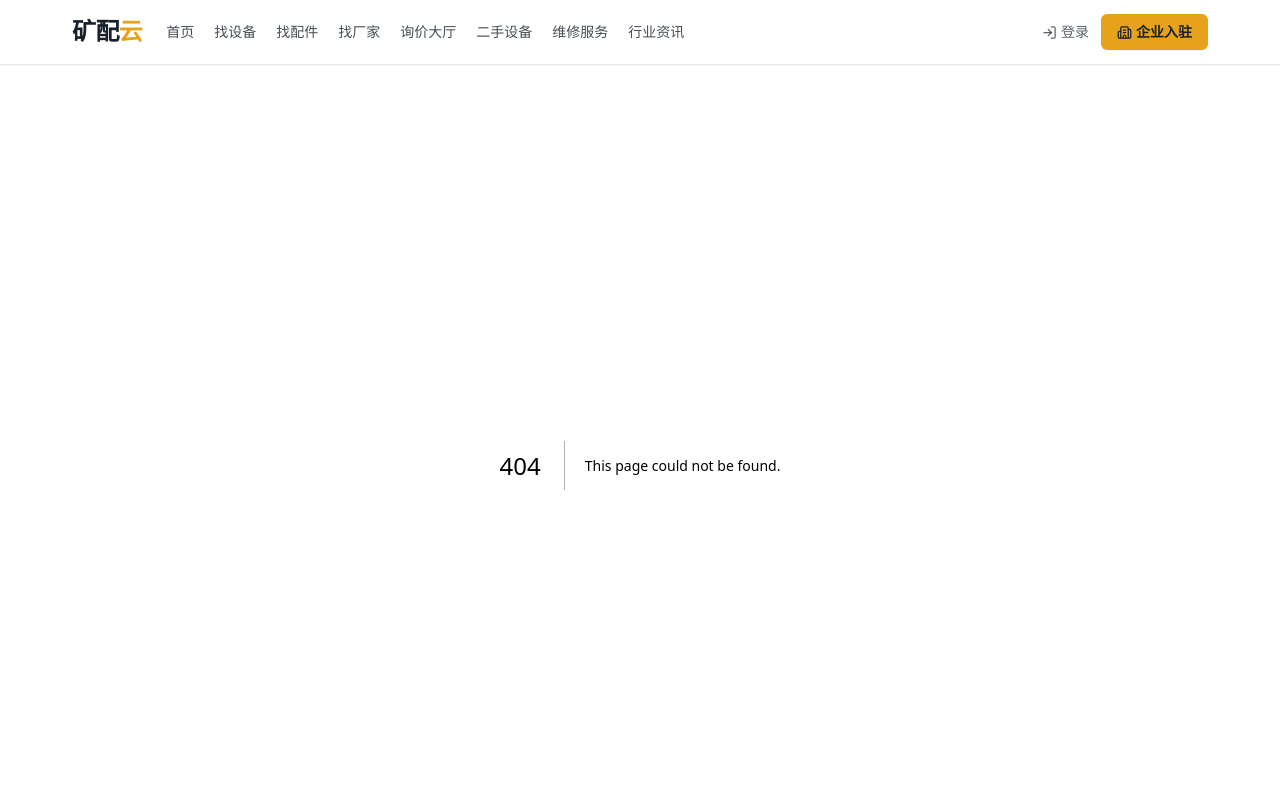
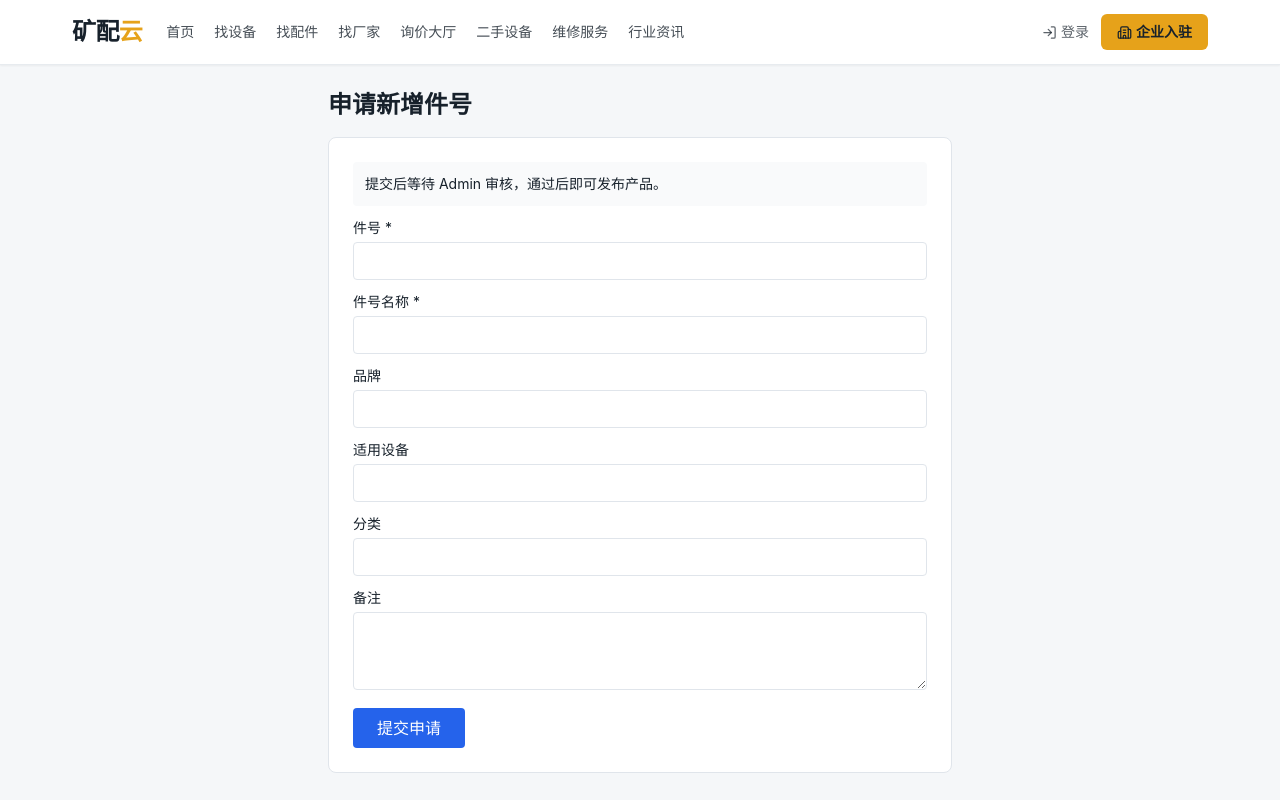
Before and after one commit to liuxfparts-bit/mining-parts-cloud, a Next.js app: page /supplier/part-number-requests/new in a window 1280 px wide. Before the commit this address had no page. Shown: the top 800 px of the page. Built offline with nearby package versions, Linux system fonts and the light colour scheme; no server answers.

Commit message:
新件号申请闭环: 未找到时申请+admin通过后建PartNumber+预填发布

```diff
--- a/src/app/admin/part-number-requests/page.tsx
+++ b/src/app/admin/part-number-requests/page.tsx
@@ -5,6 +5,19 @@ import { prisma } from "@/lib/prisma";
 async function approve(formData: FormData) {
   "use server";
   const id = parseInt(formData.get("id") as string);
+  const req = await prisma.partNumberRequest.findUnique({ where: { id } });
+  if (!req) return;
+  const existing = await prisma.partNumber.findUnique({ where: { slug: req.partNumber.toLowerCase() } });
+  if (!existing) {
+    await prisma.partNumber.create({
+      data: {
+        number: req.partNumber,
+        name: req.partName,
+        slug: req.partNumber.toLowerCase(),
+        category: req.category || "通用",
+      },
+    });
+  }
   await prisma.partNumberRequest.update({ where: { id }, data: { status: "APPROVED" } });
 }
 async function reject(formData: FormData) {
@@ -39,6 +52,9 @@ export default async function AdminPartNumberRequests() {
                     <form action={reject}><input type="hidden" name="id" value={r.id} /><button className="text-xs px-2 py-1 bg-red-100 text-red-700 rounded">驳回</button></form>
                   </div>
                 )}
+                {r.status === "APPROVED" && (
+                  <a href={`/supplier/products/new?partNumber=${r.partNumber}`} className="text-blue-600 text-xs" target="_blank">发布产品</a>
+                )}
               </td>
             </tr>
           ))}
--- /dev/null
+++ b/src/app/supplier/part-number-requests/new/page.tsx
@@ -0,0 +1,44 @@
+export const dynamic = "force-dynamic";
+
+import { auth } from "@/lib/auth";
+import { prisma } from "@/lib/prisma";
+import { redirect } from "next/navigation";
+
+async function submit(formData: FormData) {
+  "use server";
+  const s = await auth();
+  if (!s) redirect("/login");
+  const user = await prisma.user.findUnique({ where: { email: (s.user as any).email } });
+  if (!user?.supplierId) redirect("/supplier");
+  await prisma.partNumberRequest.create({
+    data: {
+      supplierId: user.supplierId,
+      partNumber: (formData.get("partNumber") as string).toUpperCase(),
+      partName: formData.get("partName") as string,
+      brandName: (formData.get("brandName") as string) || null,
+      equipmentModel: (formData.get("equipmentModel") as string) || null,
+      category: (formData.get("category") as string) || null,
+      description: (formData.get("description") as string) || null,
+    },
+  });
+  redirect("/supplier/part-number-requests");
+}
+
+export default function NewRequest({ searchParams }: { searchParams: { partNumber?: string } }) {
+  const f = "border rounded px-3 py-2 text-sm w-full";
+  return (
+    <div className="p-6 max-w-2xl mx-auto">
+      <h1 className="text-2xl font-bold mb-4">申请新增件号</h1>
+      <form action={submit} className="bg-white p-6 rounded-lg border space-y-3">
+        <div className="bg-gray-50 p-3 rounded text-sm">提交后等待 Admin 审核，通过后即可发布产品。</div>
+        <div><label className="block text-sm mb-1">件号 *</label><input name="partNumber" required defaultValue={searchParams.partNumber || ""} className={f} /></div>
+        <div><label className="block text-sm mb-1">件号名称 *</label><input name="partName" required className={f} /></div>
+        <div><label className="block text-sm mb-1">品牌</label><input name="brandName" className={f} /></div>
+        <div><label className="block text-sm mb-1">适用设备</label><input name="equipmentModel" className={f} /></div>
+        <div><label className="block text-sm mb-1">分类</label><input name="category" className={f} /></div>
+        <div><label className="block text-sm mb-1">备注</label><textarea name="description" rows={3} className={f} /></div>
+        <button className="bg-blue-600 text-white px-6 py-2 rounded">提交申请</button>
+      </form>
+    </div>
+  );
+}
--- a/src/app/supplier/products/new/NewProductClient.tsx
+++ b/src/app/supplier/products/new/NewProductClient.tsx
@@ -5,12 +5,12 @@ import { useRouter } from "next/navigation";
 
 type PN = { id: number; number: string; name: string; brand?: { name: string } | null; equipment?: { model: string } | null; category?: string | null };
 
-export default function NewProductClient({ maxImages, memberLevel }: { maxImages: number; memberLevel: string }) {
+export default function NewProductClient({ maxImages, memberLevel, preselect }: { maxImages: number; memberLevel: string; preselect?: PN | null }) {
   const router = useRouter();
-  const [step, setStep] = useState<1 | 2>(1);
+  const [step, setStep] = useState<1 | 2>(preselect ? 2 : 1);
   const [q, setQ] = useState("");
   const [results, setResults] = useState<PN[]>([]);
-  const [selected, setSelected] = useState<PN | null>(null);
+  const [selected, setSelected] = useState<PN | null>(preselect || null);
   const [images, setImages] = useState<string[]>([]);
   const [uploading, setUploading] = useState(false);
   const [loading, setLoading] = useState(false);
@@ -109,7 +109,15 @@ export default function NewProductClient({ maxImages, memberLevel }: { maxImages
               </tbody>
             </table>
           )}
-          {q && results.length === 0 && <p className="text-sm text-gray-500">暂未找到该件号。</p>}
+          {q && results.length === 0 && (
+            <div className="text-sm">
+              <p className="text-gray-600 mb-2">未找到平台件号：<span className="font-mono font-bold">{q}</span></p>
+              <p className="text-gray-500 mb-3">如果平台暂时没有该件号，您可以申请新增。审核通过后即可发布供应产品。</p>
+              <a href={`/supplier/part-number-requests/new?partNumber=${encodeURIComponent(q)}`}
+                className="inline-block bg-blue-600 text-white px-4 py-2 rounded text-sm mr-2">申请新增件号</a>
+              <button onClick={() => setQ("")} className="border px-4 py-2 rounded text-sm">重新搜索</button>
+            </div>
+          )}
         </div>
       )}
 
--- a/src/app/supplier/products/new/page.tsx
+++ b/src/app/supplier/products/new/page.tsx
@@ -7,18 +7,25 @@ import NewProductClient from "./NewProductClient";
 
 const MAX_IMG: Record<string, number> = { FREE: 1, BRONZE: 2, SILVER: 3, GOLD: 4 };
 
-export default async function NewProduct() {
+export default async function NewProduct({ searchParams }: { searchParams: { partNumber?: string } }) {
   const session = await auth();
   if (!session?.user) redirect("/login");
   const user = await prisma.user.findUnique({ where: { email: (session.user as any).email } });
   const supplier = user?.supplierId ? await prisma.supplier.findUnique({ where: { id: user.supplierId } }) : null;
   if (!supplier) redirect("/supplier");
 
+  let preselect = null;
+  if (searchParams.partNumber) {
+    preselect = await prisma.partNumber.findUnique({
+      where: { slug: searchParams.partNumber.toLowerCase() },
+      include: { brand: true, equipment: true },
+    });
+  }
   const maxImages = MAX_IMG[supplier.memberLevel] || 1;
   return (
     <div className="p-6 max-w-3xl mx-auto">
       <h1 className="text-2xl font-bold mb-4">新增产品</h1>
-      <NewProductClient maxImages={maxImages} memberLevel={supplier.memberLevel} />
+      <NewProductClient maxImages={maxImages} memberLevel={supplier.memberLevel} preselect={preselect} />
     </div>
   );
 }
```
